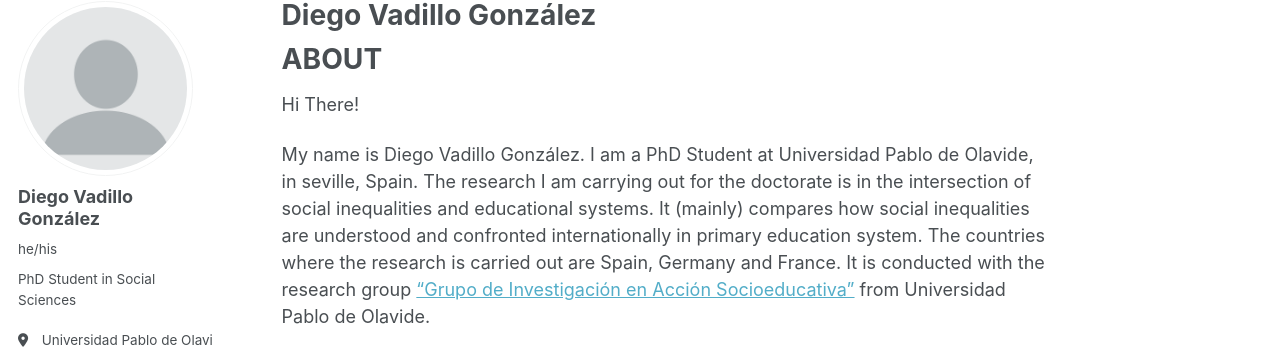
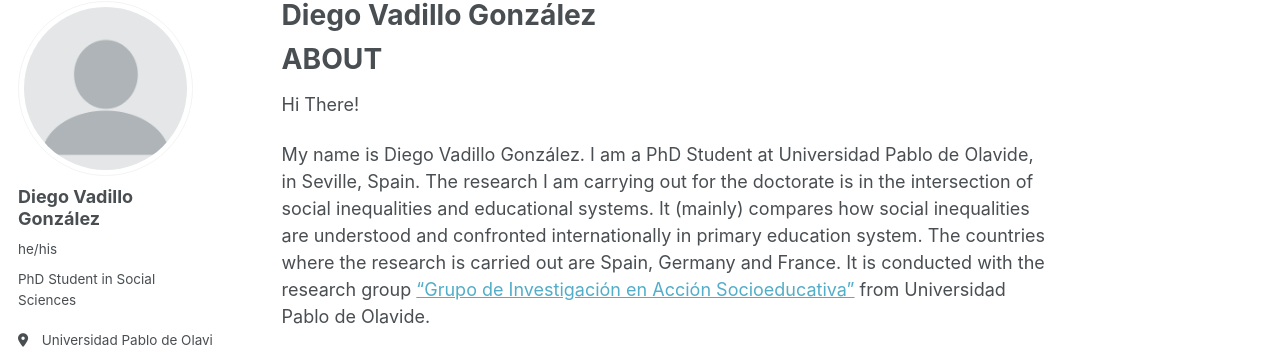
Before and after one commit to diegovadillogonzalez/diegovadillogonzalez.github.io, a Jekyll site: the page built from _pages/about.md, in a window 1280 px wide and 990 px high. Shown: the part 100-458 px from the top of the window. Built offline with Jekyll 4.4.1, drawn with Linux system fonts in a browser that asks for light colours; some web fonts are replaced; a script bundle is joined from its source files by our own code; library files that are not in the unit come from our copies.

```diff
--- a/_pages/about.md
+++ b/_pages/about.md
@@ -11,7 +11,7 @@ ABOUT
 ======
 Hi There!
 
-My name is Diego Vadillo González. I am a PhD Student at Universidad Pablo de Olavide, in seville, Spain. The research I am carrying out for the doctorate is in the intersection of social inequalities and educational systems. It (mainly) compares how social inequalities are understood and confronted internationally in primary education system. The countries where the research is carried out are Spain, Germany and France. It is conducted with the research group ["Grupo de Investigación en Acción Socioeducativa"](https://www.upo.es/investiga/gias/) from Universidad Pablo de Olavide.
+My name is Diego Vadillo González. I am a PhD Student at Universidad Pablo de Olavide, in Seville, Spain. The research I am carrying out for the doctorate is in the intersection of social inequalities and educational systems. It (mainly) compares how social inequalities are understood and confronted internationally in primary education system. The countries where the research is carried out are Spain, Germany and France. It is conducted with the research group ["Grupo de Investigación en Acción Socioeducativa"](https://www.upo.es/investiga/gias/) from Universidad Pablo de Olavide.
 
 I conduct research with a mixed methods approach. As qualitative methods, I use scripted and half scripted interviews, fieldwork and non-participatory observation. As quantitative methods I use a multilungual survey (yet to be finished) that is offered in Spanish, German, French and English to educational professionals to answer and then, the data is handled in R, and I use quantitative textanalysis to get closer to each of the countries specific regulations in terms of education and attention to social inequalities.
 
```
